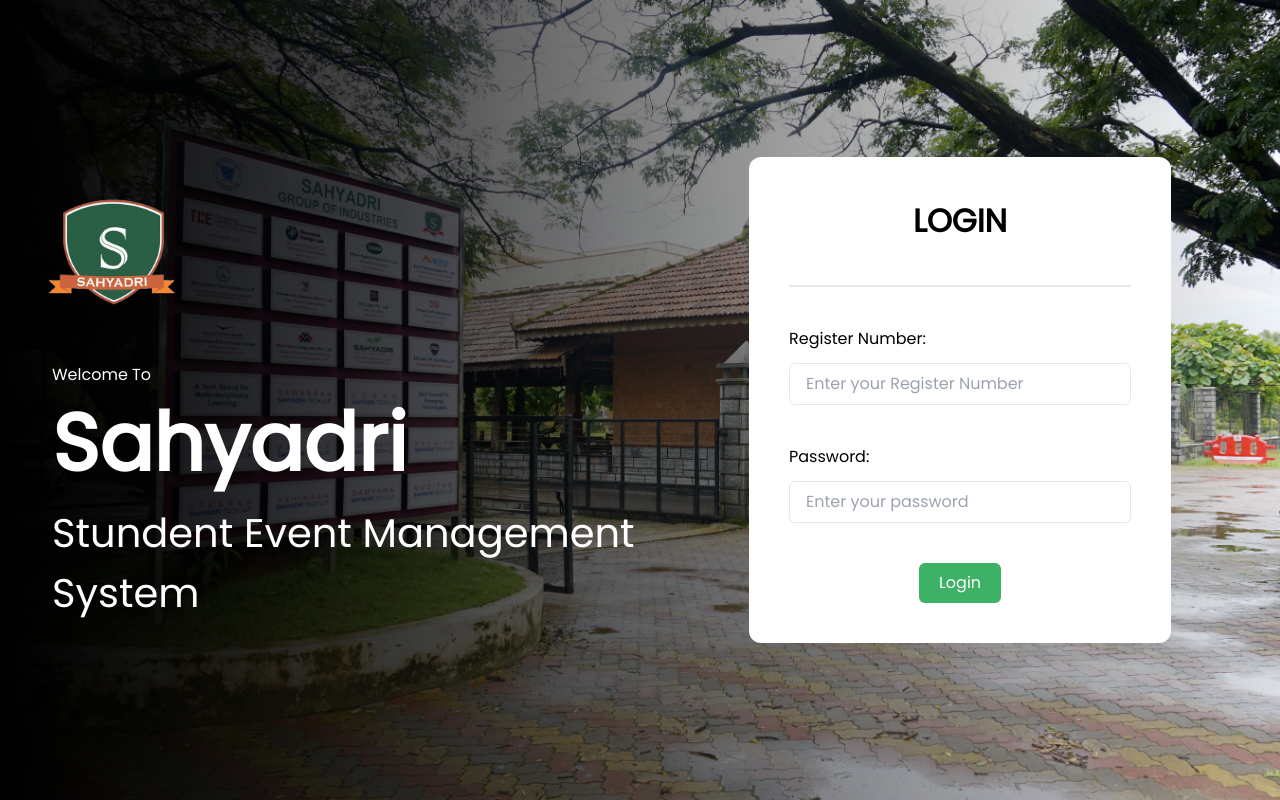
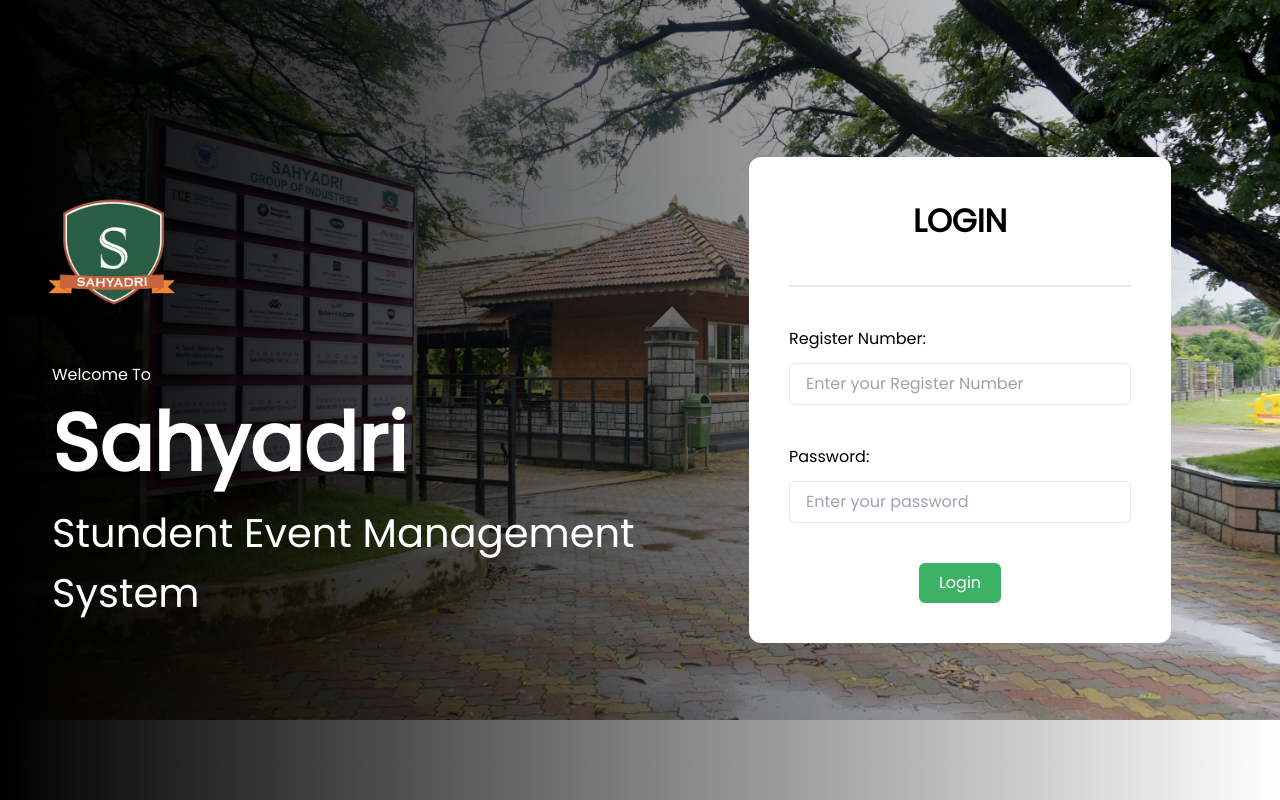
Before and after one commit to NITHIN3387/student-event-management-system, a Next.js app: page / in a window 1280 px wide. Built offline with nearby package versions, Linux system fonts and the light colour scheme.

Commit message:
some small changes

```diff
--- a/src/layouts/login/LoginLayout.tsx
+++ b/src/layouts/login/LoginLayout.tsx
@@ -29,7 +29,7 @@
         </div>
       </div>
 
-      <div className="flex justify-center items-center z-10">
+      <div className="flex justify-center items-center z-20">
         <LoginForm />
       </div>
     </div>
--- a/src/layouts/login/loginLayout.css
+++ b/src/layouts/login/loginLayout.css
@@ -2,8 +2,9 @@
   height: 100vh;
   width: 100%;
   background-image: url('../../assets/images/login-page-bg-img.webp');
-  background-size: cover;
+  background-size: 100%;
   user-select: none;
+  background-repeat: no-repeat;
 }
 
 .shadow {
```
